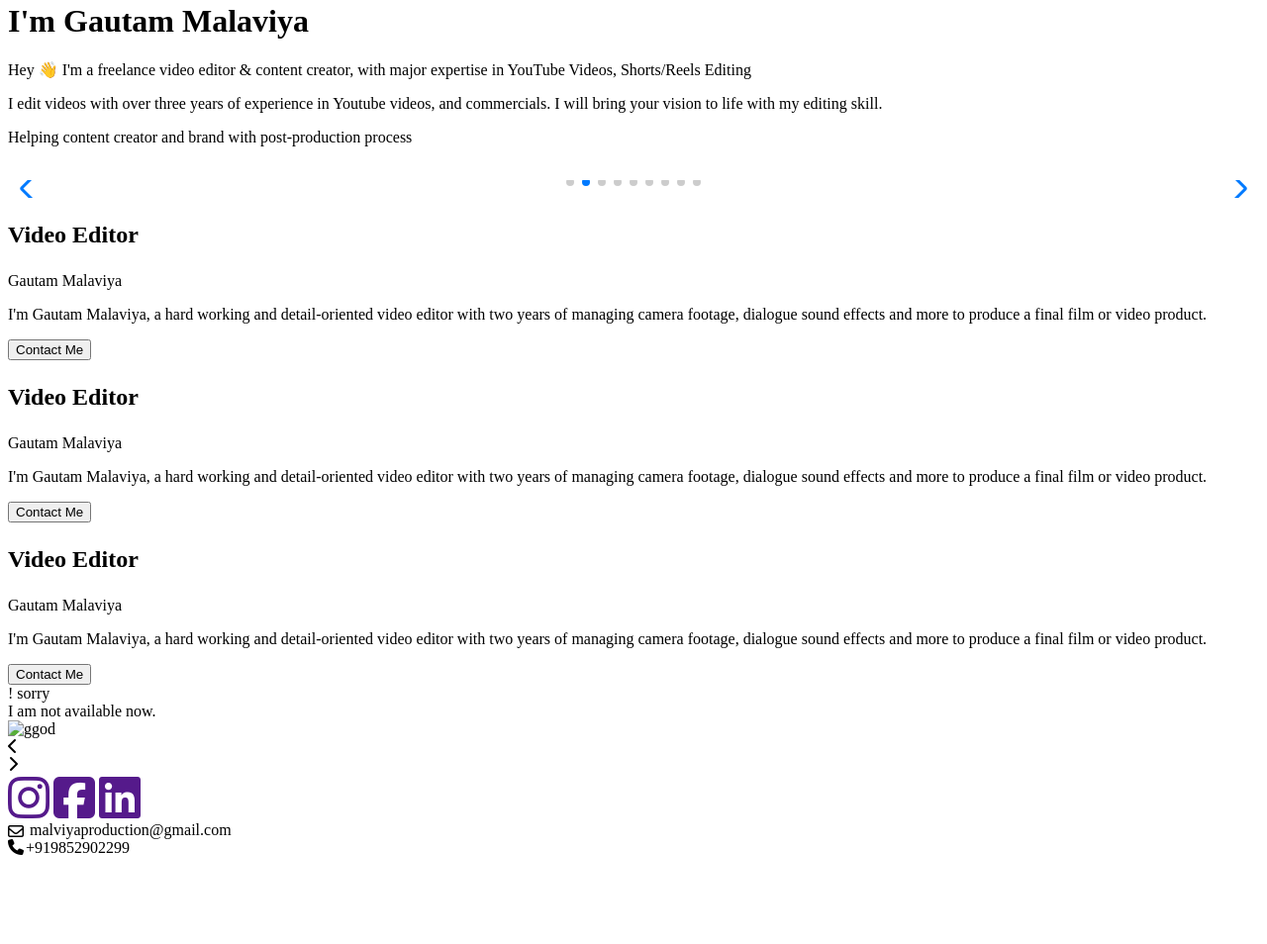
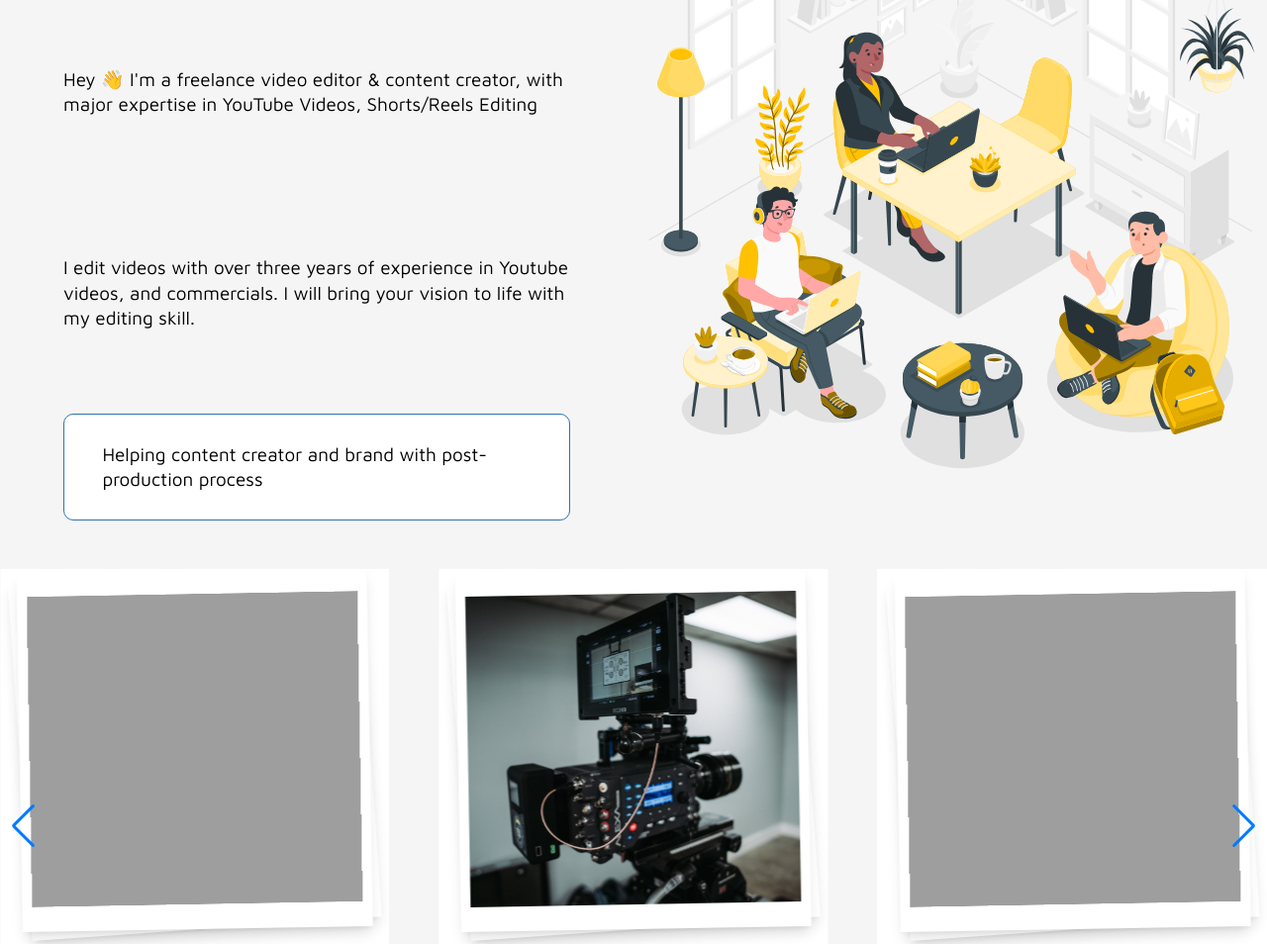
Before and after one commit to Baibhav-malaviya/Production_house, a plain HTML site: page index.html in a window 1280 px wide. Shown: the part 263-1217 px from the top of the page at 99% size. Before the commit the page ends 1137 px from the top, so only its background shows below. Drawn offline with nearby package versions, Linux system fonts and the light colour scheme; the site is published under a folder, as on GitHub Pages, so addresses that start at the root find nothing.

Commit message:
C:/Program Files/Git/ is removed , next you know

```diff
--- a/index.html
+++ b/index.html
@@ -12,7 +12,7 @@
       rel="stylesheet"
       href="https://cdn.jsdelivr.net/npm/swiper@9/swiper-bundle.min.css"
     />
-    <link rel="stylesheet" href="/style.css" />
+    <link rel="stylesheet" href="style.css" />
     <link rel="icon" href="/MPlogo.png" />
     <script
       src="https://kit.fontawesome.com/528dc25378.js"
@@ -78,7 +78,7 @@
       <div class="right">
         <!-- <div class="hex"></div>   it is in comment because we do not need hexagon anymore but its css is still written.-->
         <div>
-          <img id="production_house_image" src="/production_house.svg" alt="" />
+          <img id="production_house_image" src="production_house.svg" alt="" />
         </div>
       </div>
     </div>
@@ -110,7 +110,7 @@
         <div class="slider">
           <div class="top">
             <div class="background">
-              <img src="/house1.jpg" alt="" />
+              <img src="house1.jpg" alt="" />
             </div>
           </div>
           <div class="bottom"></div>
@@ -120,7 +120,7 @@
         <div class="slider">
           <div class="top">
             <div class="background">
-              <img src="/house2.jpg" alt="" />
+              <img src="house2.jpg" alt="" />
             </div>
           </div>
           <div class="bottom"></div>
@@ -130,7 +130,7 @@
         <div class="slider">
           <div class="top">
             <div class="background">
-              <img src="/house3.jpg" alt="" />
+              <img src="house3.jpg" alt="" />
             </div>
           </div>
           <div class="bottom"></div>
@@ -140,7 +140,7 @@
         <div class="slider">
           <div class="top">
             <div class="background">
-              <img src="/house4.jpg" alt="" />
+              <img src="house4.jpg" alt="" />
             </div>
           </div>
           <div class="bottom"></div>
@@ -150,7 +150,7 @@
         <div class="slider">
           <div class="top">
             <div class="background">
-              <img src="/house5.jpg" alt="" />
+              <img src="house5.jpg" alt="" />
             </div>
           </div>
           <div class="bottom"></div>
@@ -160,7 +160,7 @@
         <div class="slider">
           <div class="top">
             <div class="background">
-              <img src="/house6.jpg" alt="" />
+              <img src="house6.jpg" alt="" />
             </div>
           </div>
           <div class="bottom"></div>
@@ -170,7 +170,7 @@
         <div class="slider">
           <div class="top">
             <div class="background">
-              <img src="/house7.jpg" alt="" />
+              <img src="house7.jpg" alt="" />
             </div>
           </div>
           <div class="bottom"></div>
@@ -180,7 +180,7 @@
         <div class="slider">
           <div class="top">
             <div class="background">
-              <img src="/house8.jpg" alt="" />
+              <img src="house8.jpg" alt="" />
             </div>
           </div>
           <div class="bottom"></div>
@@ -190,7 +190,7 @@
         <div class="slider">
           <div class="top">
             <div class="background">
-              <img src="/house5.jpg" alt="" />
+              <img src="house5.jpg" alt="" />
             </div>
           </div>
           <div class="bottom"></div>
@@ -301,7 +301,7 @@
         <div>I am not available now.</div>
       </div>
       <div id="close" onclick="closse()">
-        <img src="/bootstrap-icons/icons/x.svg" alt="ggod" />
+        <img src="bootstrap-icons/icons/x.svg" alt="ggod" />
       </div>
     </div>
   </body>
@@ -360,5 +360,5 @@
     swiperEl.initialize();
   </script>
   <script src="https://cdn.jsdelivr.net/npm/swiper@9/swiper-element-bundle.min.js"></script>
-  <script src="/logic.js"></script>
+  <script src="logic.js"></script>
 </html>
```
